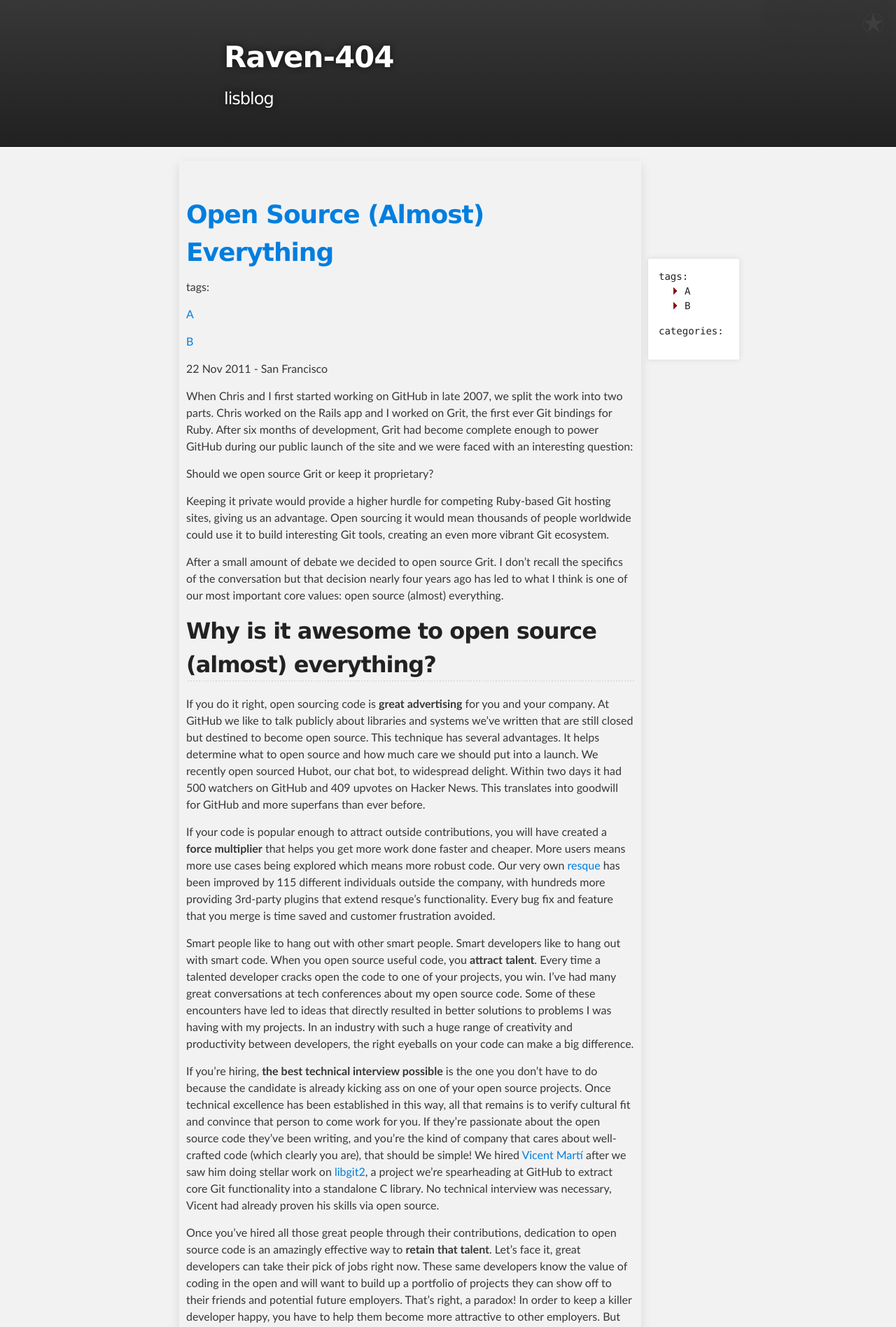
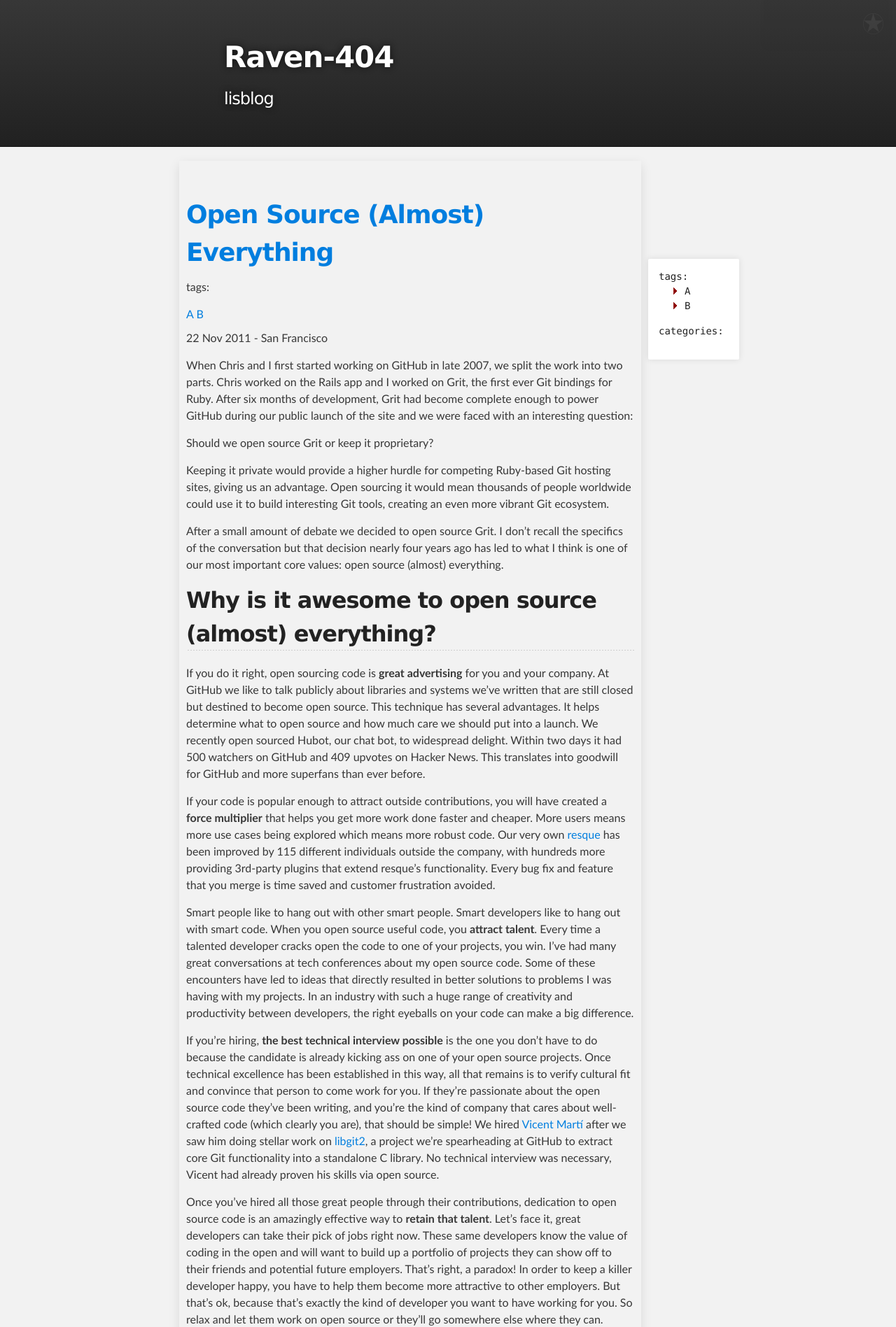
Before and after one commit to tonlog/tonlog.github.io, a Jekyll site: the page built from _posts/2011-11-22-open-source-everything.md, in a window 1280 px wide. Shown: the top 1897 px of the page at 70% size. Built offline with Jekyll 4.4.1, drawn with Linux system fonts in a browser that asks for light colours; Markdown is read by kramdown in place of the engine named in the settings.

Commit message:
Update 2011-11-22-open-source-everything.md

```diff
--- a/_posts/2011-11-22-open-source-everything.md
+++ b/_posts/2011-11-22-open-source-everything.md
@@ -7,10 +7,11 @@
 [{{ page.title }}]({{ site.baseurl }}{{ page.url }})
 ====================================================
 tags:
+<tr>
 {% for i in page.tags %}
-<label><a href="{{ site.baseurl }}tag.html#{{ i }}">{{ i }}</a></label>
+<td><a href="{{ site.baseurl }}tag.html#{{ i }}">{{ i }}</a></td>
 {% endfor %}
-
+</tr>
 <p class="meta">22 Nov 2011 - San Francisco</p>
 
 When Chris and I first started working on GitHub in late 2007, we split the work into two parts. Chris worked on the Rails app and I worked on Grit, the first ever Git bindings for Ruby. After six months of development, Grit had become complete enough to power GitHub during our public launch of the site and we were faced with an interesting question:
```
